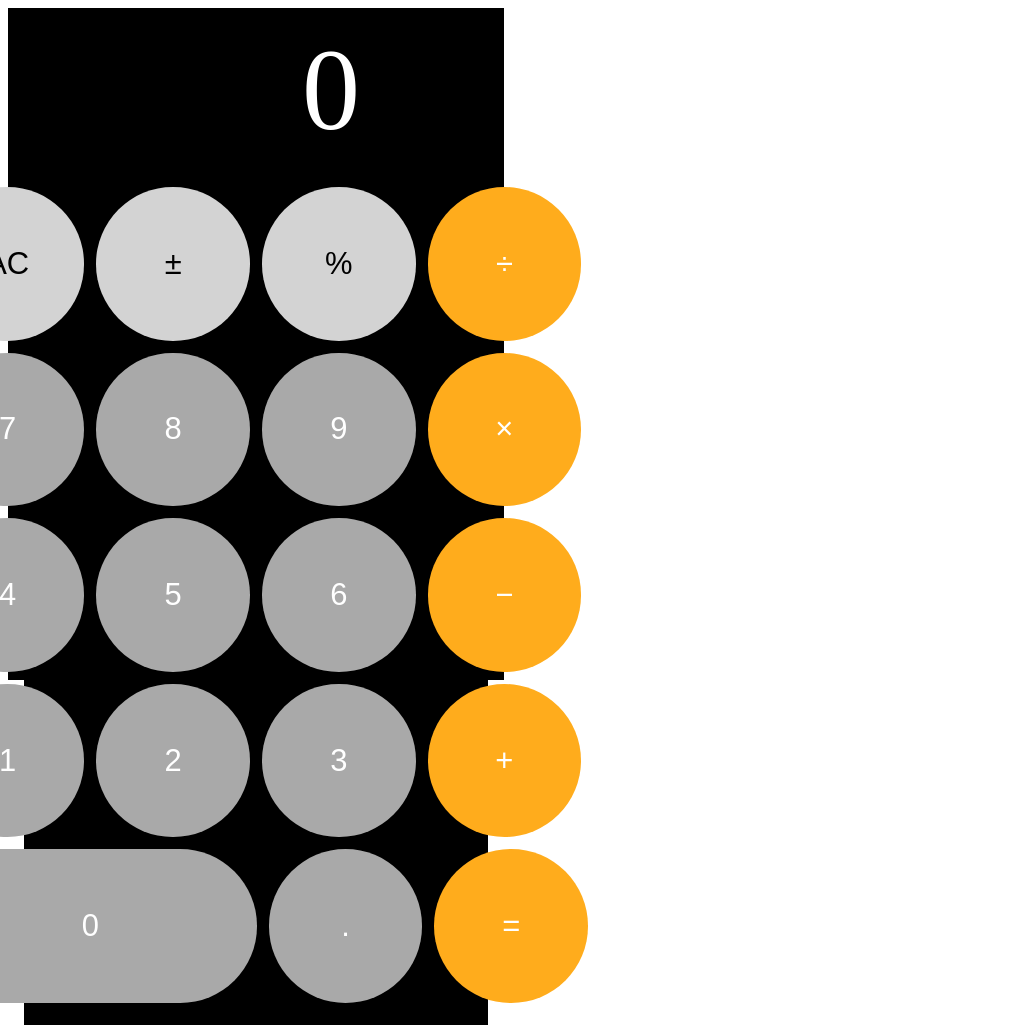
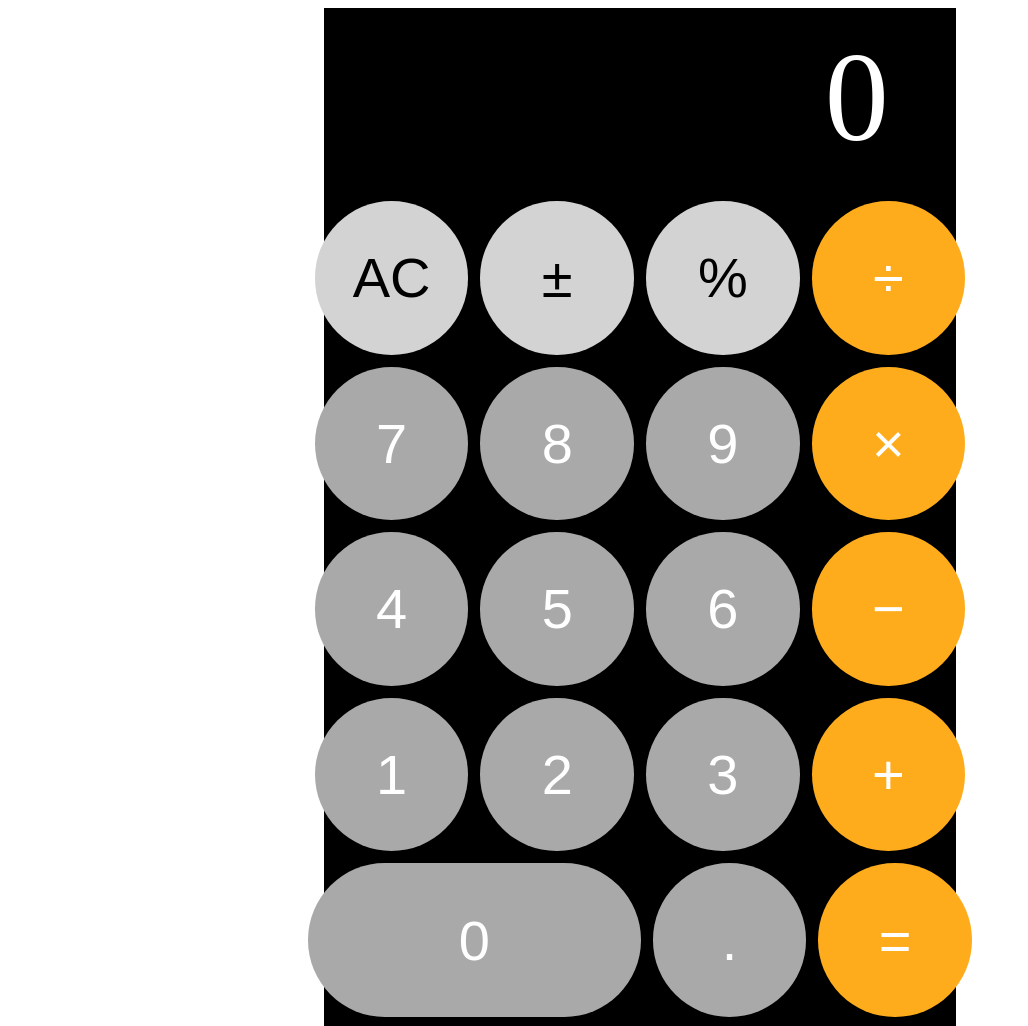
Before and after one commit to ephous/odin-calculator, a plain HTML site: page index.html in a window 1280 px wide. Shown: the top 1026 px of the page, without its empty margins (0-1028 px from the left). Drawn offline with Linux system fonts and the light colour scheme.

Commit message:
Improve auto-sizing of calculator

```diff
--- a/script.js
+++ b/script.js
@@ -31,7 +31,7 @@ function operate(a, op, b) {
       return divideNumbers(a, b);
       break;
     default:
-      return a;
+      return a ?? 0;
   }
 }
 
@@ -76,7 +76,7 @@ function updateDisplay(e) {
     try {
       let retVal = operate(firstNumber, op, secondNumber);
       let dispVal = String(retVal);
-      display.textContent = dispVal.slice(0, 14); // arbitray
+      display.textContent = dispVal.slice(0, 8); // arbitray
 
       // allow for chaining ops...
       firstNumber = retVal;
--- a/style.css
+++ b/style.css
@@ -1,14 +1,22 @@
+body {
+    display: flex;
+    justify-content: center;
+}
+
 #main {
     display: flex;
     flex:auto;
     flex-direction: column;
     justify-content: space-evenly;
+    /*
     --w:58vh;
     --h:80vh;
     height:var(--h);
     width:var(--w);
-    min-width: 400px;
-    min-height: 400px;
+    min-width: 60vw;
+    min-height: 90vh;
+    */
+    max-width: 600px;
     gap: 1vh;
     background-color: black;
     padding: 2vh;
@@ -20,11 +28,12 @@
     border-color: lightslategray;
     border-style: solid;
     */
-    font-size: calc((var(--w) / 4));
+    /*font-size: calc((var(--w) / 4));*/
+    font-size: 128px;
     text-align: right;
     color: white;
     padding: 0vh 2vw;
-    margin: 0vh 8vw;
+    margin: 0vh 2vw;
     flex: 1;
 }
 
@@ -49,8 +58,8 @@ button {
     width: 12vw;
     height: 12vw;
     border-radius: 6vw;
-    /*font-size: 24px;*/
-    font-size:calc((var(--w) / 15));
+    font-size: 56px;
+    /*font-size:calc((var(--w) / 15));*/
     font-weight: 400;
     border: none;
     margin: 6px;
```
